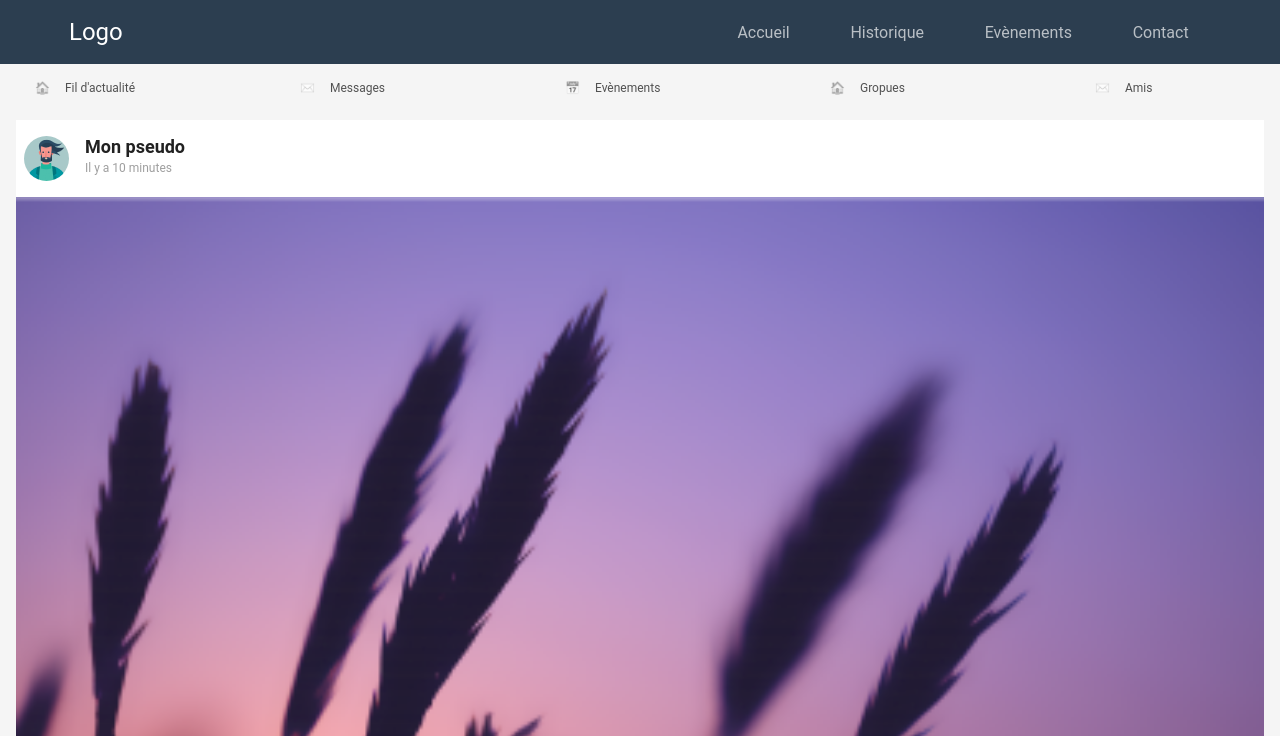
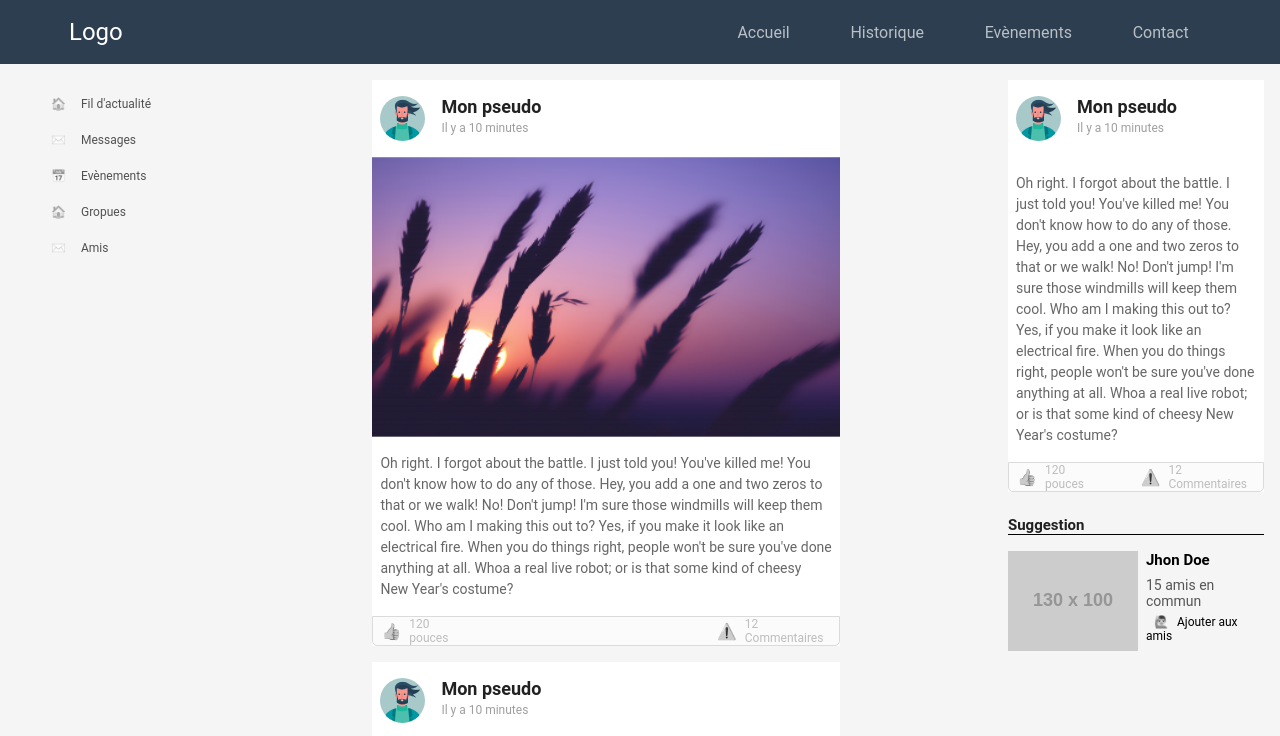
Before and after one commit to alejolale/site-reseau-integration-medium, a plain HTML site: page index.html in a window 1280 px wide. Shown: the top 736 px of the page. Drawn offline with Linux system fonts and the light colour scheme; placeholder pictures from the web are drawn by us.

Commit message:
finish navbar fixed into desktop view

```diff
--- a/index.html
+++ b/index.html
@@ -18,6 +18,7 @@
             </ul>
         </nav>
     </header>
+    <div class="content">
         <aside class="navigation_links">
             <nav>
                 <ul>
@@ -86,8 +87,34 @@
                     </div>
                 </div>
             </article>
-
+        </main>
         <aside class="suggestion">
+            <article class="article sugg_article">
+                <div class="article_header">
+                    <img src="img/matthew.png" alt="profilePicture">
+                    <div class="article_header_text">
+                        <h2>Mon pseudo</h2>
+                        <span class="publicationTime">Il y a 10 minutes</span>
+                    </div>
+                </div>
+                <p>
+                    Oh right. I forgot about the battle. I just told you! You've killed me! You don't know how to do any of those. Hey, you add a one and two zeros to that or we walk! No! Don't jump! I'm sure those windmills will keep them cool. Who am I making this out to? Yes, if you make it look like an electrical fire. When you do things right, people won't be sure you've done anything at all. Whoa a real live robot; or is that some kind of cheesy New Year's costume?
+                </p>
+                <div class="article_footer">
+                    <div class="article_footer_content" key-content="👍">
+                        <div>
+                            <div>120</div>
+                            <div>pouces</div>
+                        </div>
+                    </div>
+                    <div class="article_footer_content" key-content="⚠️">
+                        <div>
+                            <div>12</div>
+                            <div>Commentaires</div>
+                        </div>
+                    </div>
+                </div>
+            </article>
             <h3>Suggestion</h3>
             <div class="suggestion_person">
                 <img src="https://via.placeholder.com/130x100?text=profile image" alt="photo">
@@ -98,6 +125,6 @@
                 </div>
             </div>
         </aside>
-    </main>
+    </div>
 </body>
 </html>
--- a/style.css
+++ b/style.css
@@ -5,6 +5,7 @@
 body  {
     font-family: 'Roboto', sans-serif;
     background-color: #F5F5F5;
+    position: relative;
 }
 
 .header {
@@ -170,6 +171,11 @@ body  {
     margin: 16px 16px;
 }
 
+.sugg_article {
+    margin: 0;
+    margin-bottom: 24px;
+}
+
 .suggestion h3 {
     width: 100%;
     border-bottom: 1px solid black;
@@ -230,6 +236,13 @@ body  {
 }
 
 @media (min-width: 1152px) {
+    .header {
+        position: fixed;
+        width: 100%;
+        top: 0;
+        z-index: 1;
+    }
+
     .header nav{
         flex-direction: row;
         justify-content: space-between;
@@ -247,5 +260,27 @@ body  {
 
     .article_photo {
         width: 100%;
+        height: 280px;
+    }
+
+    .content {
+        display: flex;
+        justify-content: space-between;
+        margin-top: 80px;
+    }
+
+    .navigation_links {
+        margin-left: 16px;
+        width: 16%;
+    }
+
+    .main{
+       width: 500px;
+    }
+
+    .suggestion {
+        margin-right: 16px;
+        margin-top: 0;
+        width: 20%;
     }
 }
```
Lines whose indentation alone changed are shown as unchanged.
